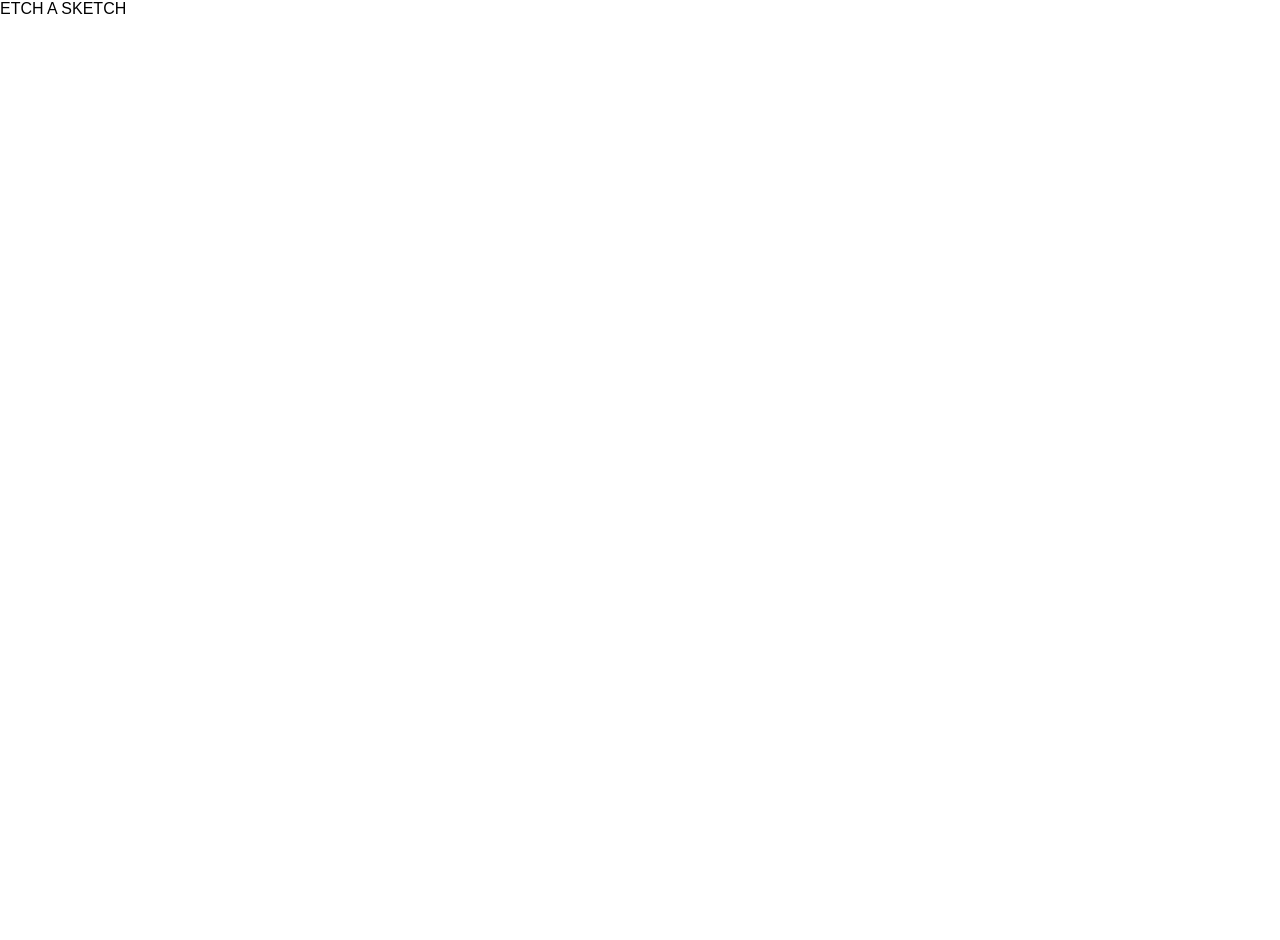
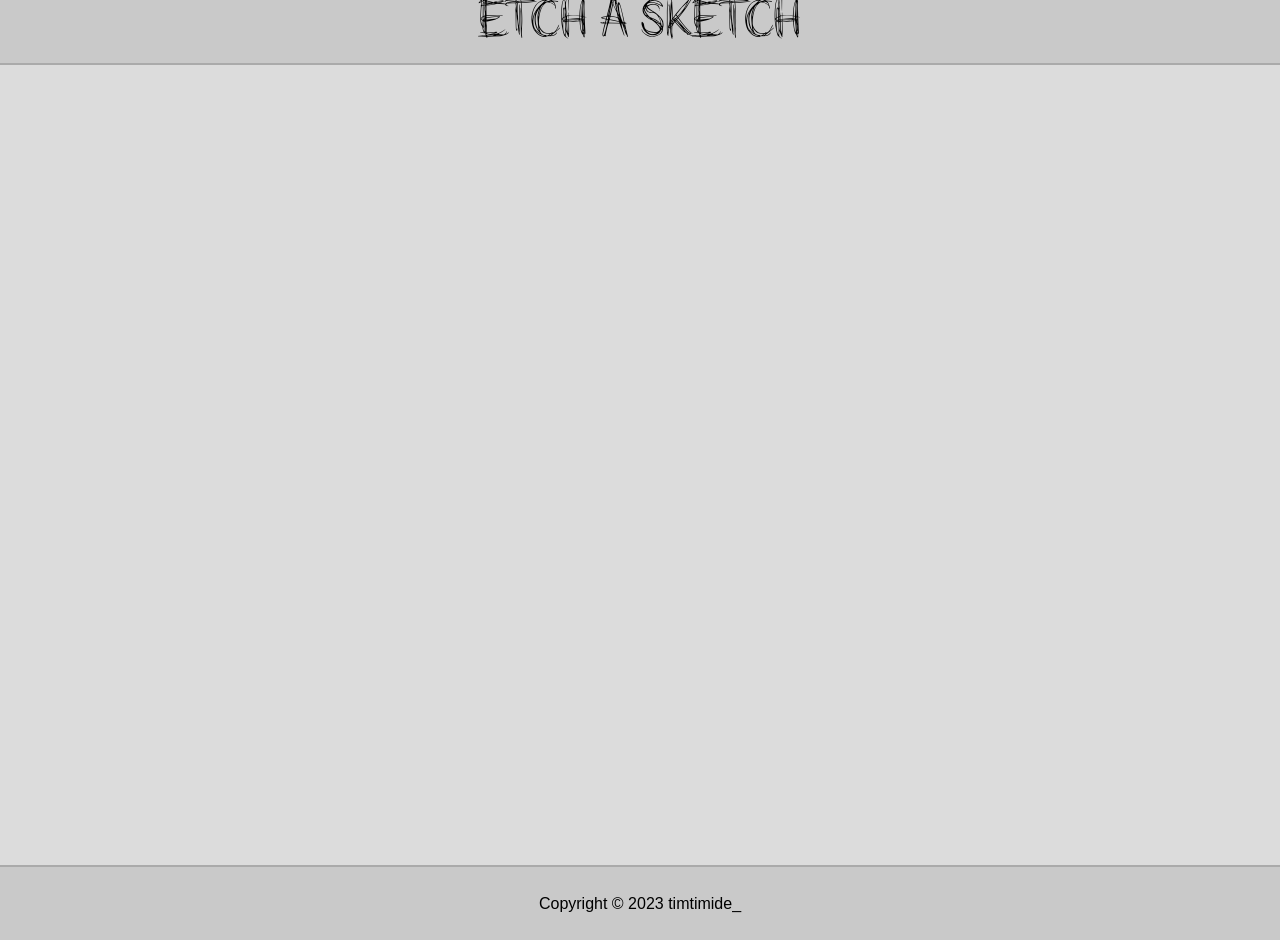
Before and after one commit to timurlog/etch-a-sketch, a website: page index.html in a window 1280 px wide. Before the commit the page ends 800 px from the top, so only its background shows below. Drawn offline with Linux system fonts and the light colour scheme.

Commit message:
added header and footer

```diff
--- a/index.html
+++ b/index.html
@@ -29,7 +29,9 @@
 
     <!-- ########## FOOTER ########## -->
     <footer>
-
+        <div>
+            <p>Copyright © 2023 timtimide_</p>
+        </div>
     </footer>
 
     <!-- ########## SCRIPTS ######### -->
--- a/src/sass/modules/_body.sass
+++ b/src/sass/modules/_body.sass
@@ -7,5 +7,5 @@
     list-style: none
 
 body
-    background-color: #FFFFFF
-    font-family: Arial, Helvetica, sans-serif
+    background-color: #DCDCDC
+    font-family: "Chillhoud"
--- a/src/sass/modules/_footer.sass
+++ b/src/sass/modules/_footer.sass
@@ -1,5 +1,18 @@
 /* ########### FOOTER ########### */
-
+footer
+    width: 100%
+    height: 75px
+    border-top: #AAAAAA solid 2px
+    background-color: #C9C9C9
+    div
+        width: 100%
+        height: 100%
+        display: flex
+        justify-content: center
+        align-items: center
+        p
+            font-size: 16px
+            font-family: Arial, Helvetica, sans-serif
 
 /* ######### RESPONSIVE ######### */
 /* ### SMARTPHONE ### */
--- a/src/sass/modules/_header.sass
+++ b/src/sass/modules/_header.sass
@@ -1,18 +1,23 @@
 /* ########### HEADER ########### */
-
+header
+    width: 100%
+    background-color: #C9C9C9
+    border-bottom: #AAAAAA solid 2px
+    nav
+        width: 100%
+        display: flex
+        justify-content: center
+        align-items: center
+        p
+            padding-bottom: 17px
+            font-size: 40px
+            font-family: "AroundBooks"
 
 /* ######### RESPONSIVE ######### */
 /* ### SMARTPHONE ### */
 @media (max-width: 576px)
-
-
-/* ### TABLET ### */
-@media (min-width: 577px) and (max-width: 768px)
-
-
-/* ### DESKTOP ### */
-@media (min-width: 769px) and (max-width: 1024px)
-
-
-/* ### BIG DESKTOP ### */
-@media (min-width: 1025px)
+    header
+        nav
+            p
+                padding-bottom: 12px
+                font-size: 30px
--- a/src/sass/modules/_main.sass
+++ b/src/sass/modules/_main.sass
@@ -1,5 +1,7 @@
 /* ############ MAIN ############ */
-
+main
+    width: 100%
+    height: 100vh
 
 /* ######### RESPONSIVE ######### */
 /* ### SMARTPHONE ### */
```
Also changed, not shown: public/style/app.css, 1 other file.
